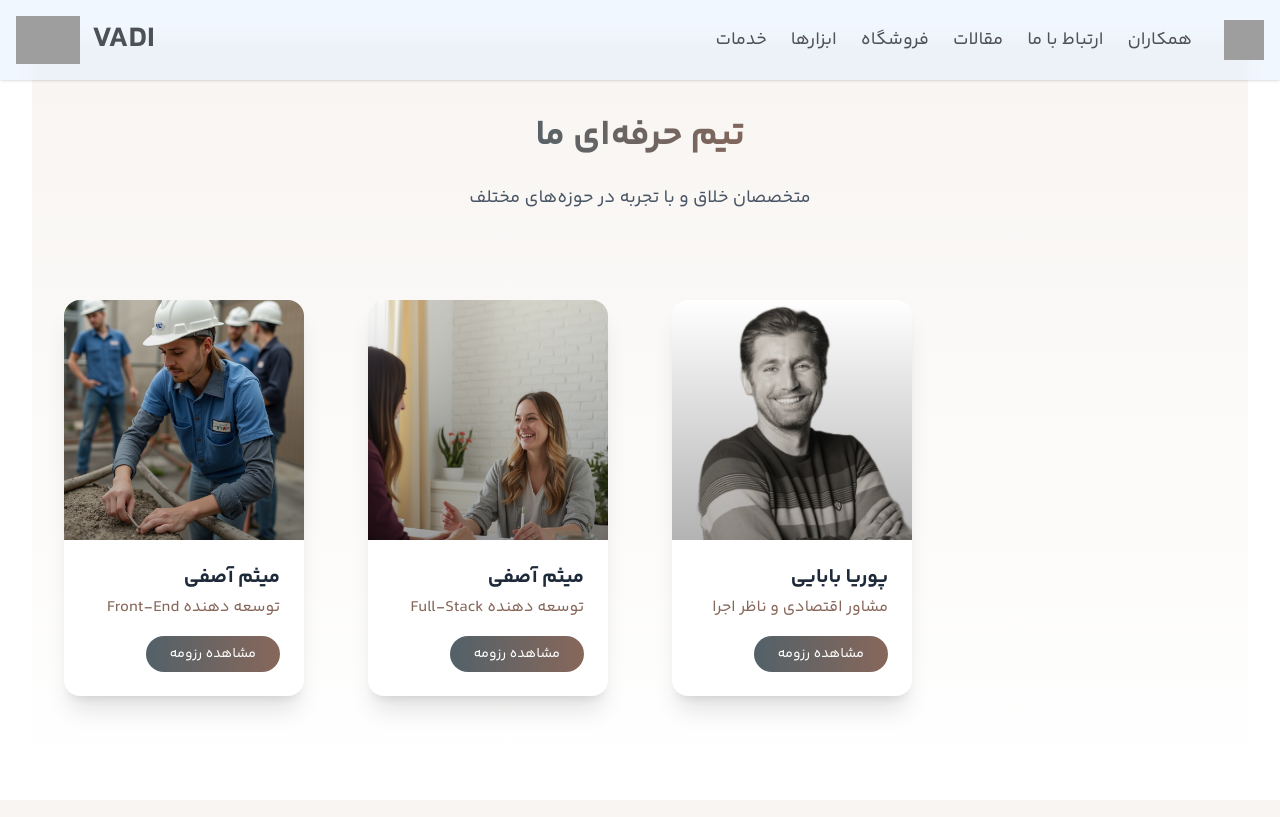
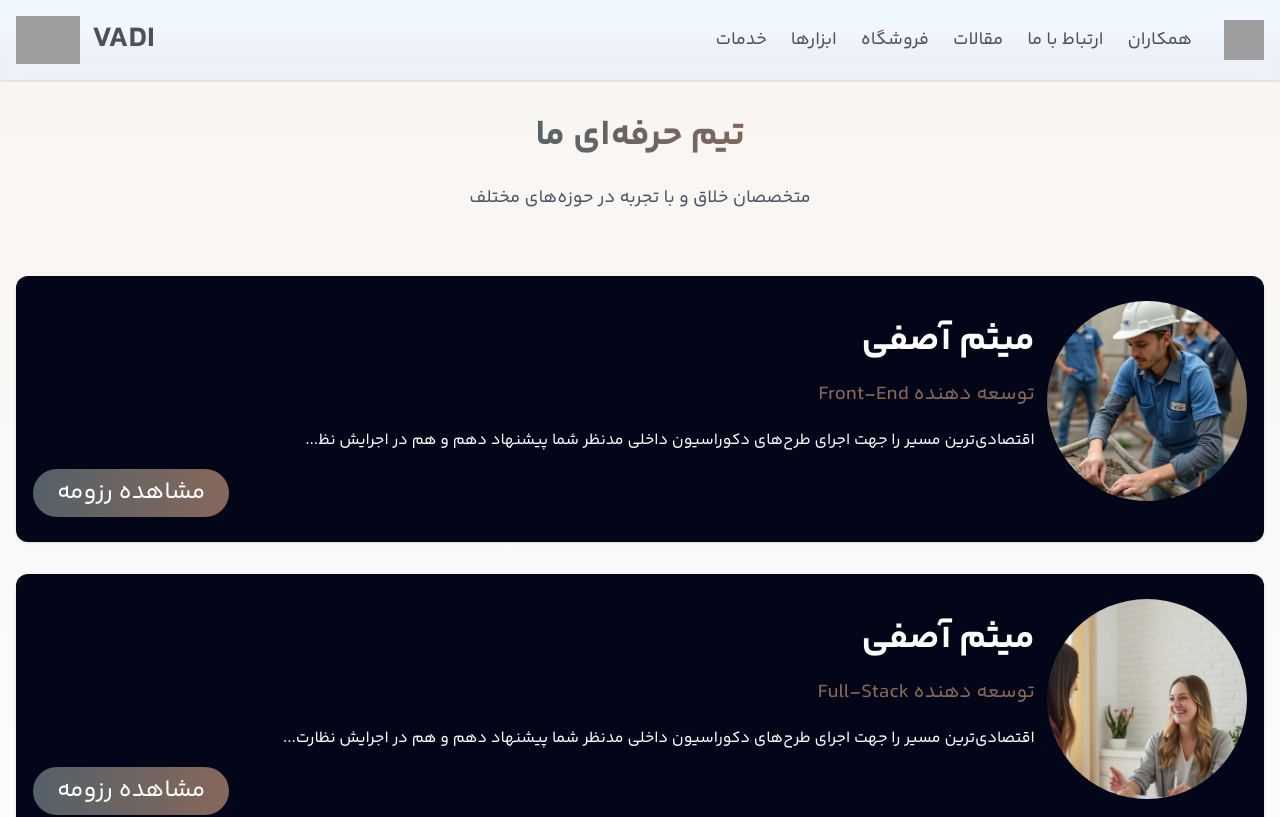
Before and after one commit to Ghostmaysam1/vadi, a Vue app: page /team in a window 1280 px wide. Shown: the top 817 px of the page. Built offline with nearby package versions, Linux system fonts and the light colour scheme; grey boxes are pictures that could not be loaded.

Commit message:
feat: change team section UI

```diff
--- a/src/view/Team/Team.vue
+++ b/src/view/Team/Team.vue
@@ -1,7 +1,7 @@
 <script setup lang="ts">
 import {ref} from 'vue';
 
-import Member from '../../components/Member.vue';
+import MemberResume from './components/MemberResume/MemberResume.vue';
 import useStore from '../../store';;
 
 const store = useStore();
@@ -23,9 +23,9 @@ const team = ref(store.team);
                 </p>
             </div>
 
-            <div class="grid grid-cols-1 sm:grid-cols-2 lg:grid-cols-3 xl:grid-cols-4 gap-8">
+            <div class="grid grid-cols-1 gap-8">
                 <template v-for="member in team">
-                    <Member :member="member" />
+                    <MemberResume :member="member" />
                 </template>
             </div>
         </div>
--- /dev/null
+++ b/src/view/Team/components/MemberResume/MemberResume.vue
@@ -0,0 +1,33 @@
+<script setup lang="ts">
+import type { Member } from '../../../../types';
+
+defineProps<{
+    member: Member;
+}>()
+</script>
+
+<template>
+    <div dir="rtl"
+        class="group h-full bg-slate-950 border border-black/10 shadow-sm flex gap-3 justify-between rounded-xl min-w-[250px] px-4 py-6">
+        <div class="h-full w-2/5 xl:w-1/5">
+            <img :src="member.image" :alt="member.name" class="rounded-full w-full aspect-square object-cover bg-white">
+        </div>
+
+        <div class="flex flex-col justify-between pt-5 w-full h-full gap-4">
+            <div class="flex flex-col gap-2 lg:gap-5">
+                <p v-text="member.name" class="font-bold text-2xl md:text-3xl lg:text-4xl text-white"></p>
+                <p v-text="member.position" class="text-[#87675a] lg:text-xl"></p>
+                <template class="hidden lg:block text-white">
+                    <p class="">{{ member.bio.slice(0,member.bio.length / 2.5 + (Math.random() * 5)) + '...' }}</p>
+                </template>
+            </div>
+
+            <div class="w-full flex justify-end">
+                <router-link :to="`/team/${member.id}`"
+                    class="inline-block px-6 md:text-lg xl:text-2xl cursor-pointer py-2 bg-gradient-to-r from-[#526168] to-[#87675a] text-white rounded-full text-sm font-medium hover:shadow-lg transition-all">
+                    مشاهده رزومه
+                </router-link>
+            </div>
+        </div>
+    </div>
+</template>
```
